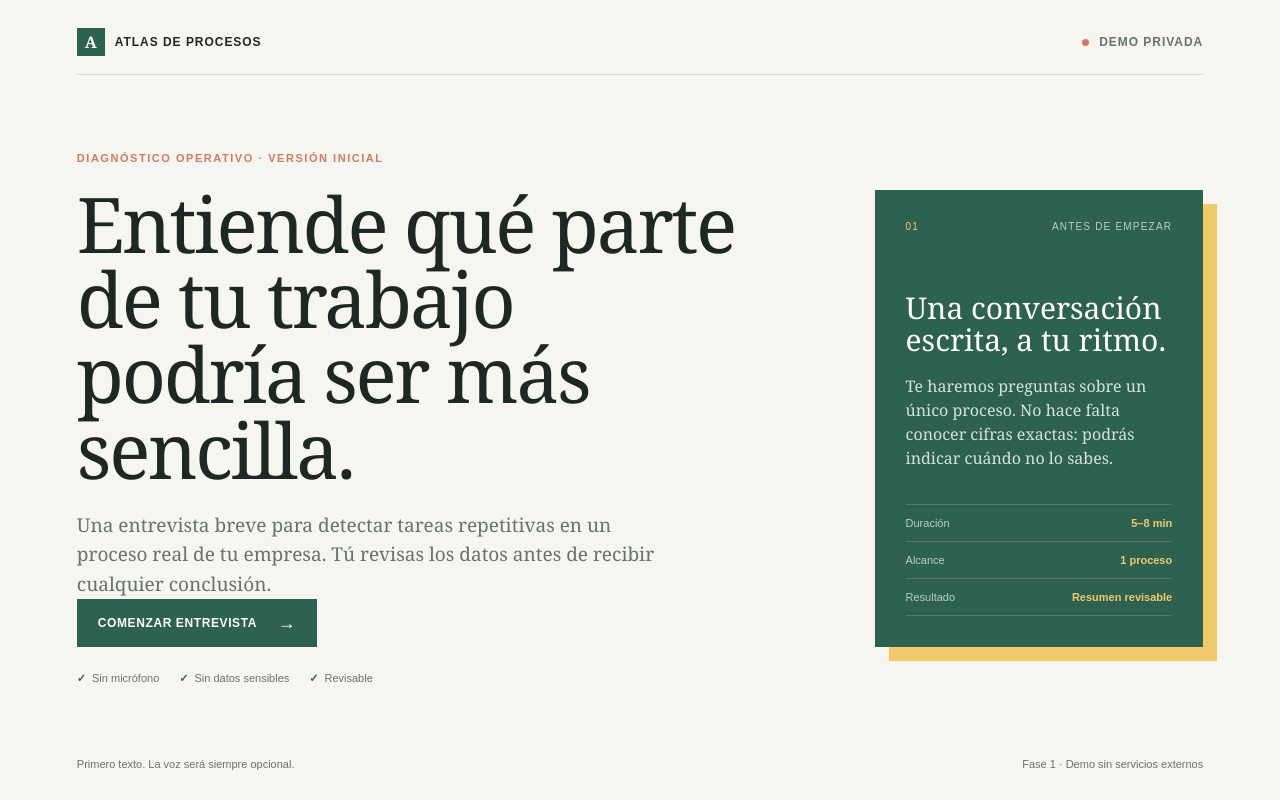
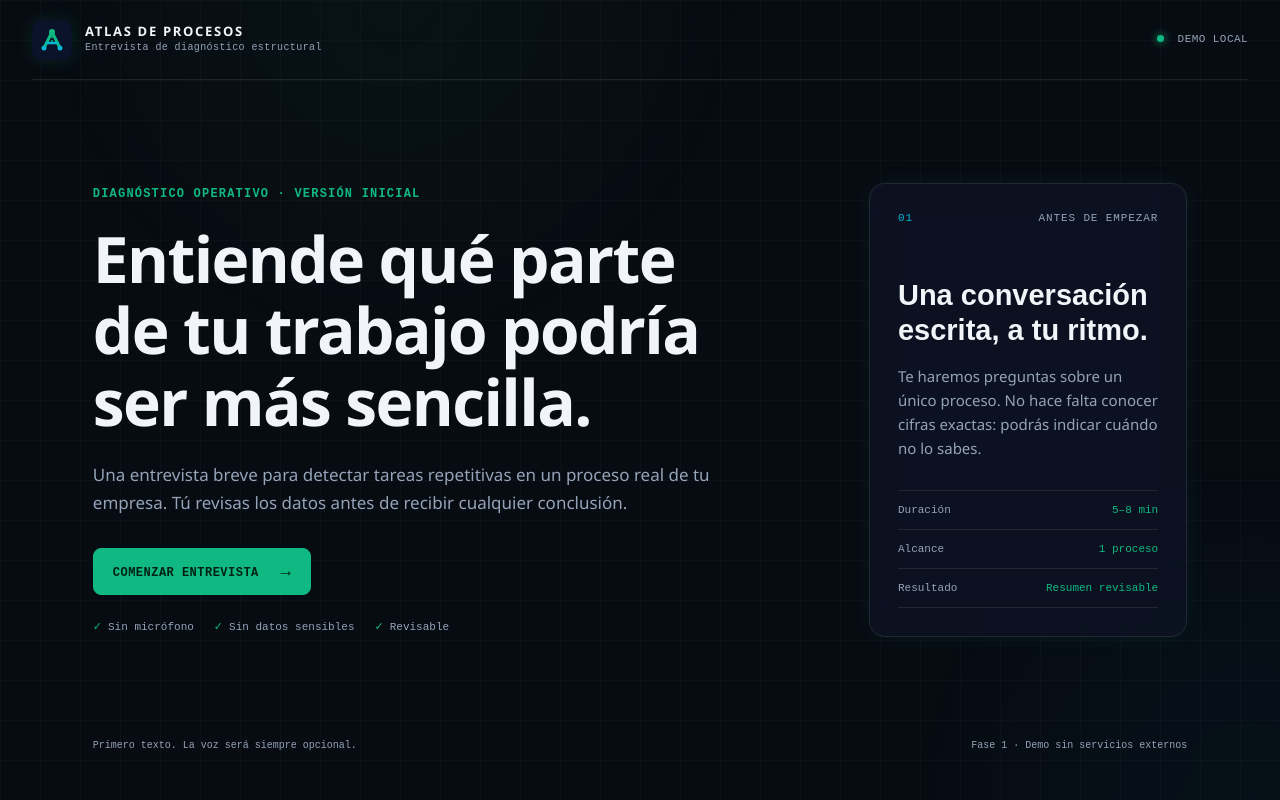
Before and after one commit to betoalzu/Audit_program, a Next.js app: page / in a window 1280 px wide. Built offline with nearby package versions, Linux system fonts and the light colour scheme.

Commit message:
feat: apply Stitch interview visual design

```diff
--- a/src/app/globals.css
+++ b/src/app/globals.css
@@ -1,60 +1,114 @@
 @import "tailwindcss";
 
 :root {
-	--ink: #1d2825;
-	--muted: #66736d;
-	--paper: #f5f6f0;
-	--white: #fffef9;
-	--line: #d8ded6;
-	--green: #2d6251;
-	--green-dark: #204b3e;
-	--yellow: #f0c96b;
-	--coral: #d9785f;
+  --canvas: #070b12;
+  --surface: rgba(13, 20, 36, .78);
+  --line: rgba(255, 255, 255, .09);
+  --line-strong: rgba(255, 255, 255, .15);
+  --text: #f1f5f9;
+  --muted: #94a3b8;
+  --faint: #475569;
+  --emerald: #10b981;
+  --cyan: #06b6d4;
 }
 
 * { box-sizing: border-box; }
-body { margin: 0; background: var(--paper); color: var(--ink); font-family: Georgia, "Times New Roman", serif; }
+html { background: var(--canvas); }
+body { margin: 0; min-width: 320px; background: var(--canvas); color: var(--text); font-family: "Plus Jakarta Sans", "Segoe UI", sans-serif; }
 button, input, textarea, select { font: inherit; }
 button { cursor: pointer; }
-.shell { min-height: 100vh; padding: 28px clamp(24px, 6vw, 92px) 30px; display: flex; flex-direction: column; }
-.narrow-shell { max-width: 980px; width: 100%; margin: 0 auto; }
-.centered-shell { align-items: center; justify-content: center; text-align: center; max-width: 720px; margin: 0 auto; }
-.topbar { display: flex; align-items: center; justify-content: space-between; border-bottom: 1px solid var(--line); padding-bottom: 18px; font: 600 12px/1.2 Arial, sans-serif; letter-spacing: .08em; text-transform: uppercase; }
-.brand { display: flex; align-items: center; gap: 10px; }
-.brand-mark { display: grid; place-items: center; width: 28px; height: 28px; background: var(--green); color: var(--white); font: bold 16px Georgia, serif; letter-spacing: 0; }
-.status, .step-count { color: var(--muted); }
-.status-dot { display: inline-block; width: 7px; height: 7px; margin-right: 6px; background: var(--coral); border-radius: 50%; }
-.hero-grid { display: grid; grid-template-columns: minmax(0, 1.35fr) minmax(280px, .65fr); gap: clamp(44px, 9vw, 140px); align-items: center; flex: 1; padding: 74px 0 70px; }
-.hero-copy { max-width: 720px; }
-.kicker { margin: 0 0 21px; color: var(--coral); font: bold 11px/1.2 Arial, sans-serif; letter-spacing: .14em; text-transform: uppercase; }
-h1, h2, p { margin-top: 0; }
-h1 { max-width: 800px; margin-bottom: 24px; font-size: clamp(44px, 6vw, 78px); font-weight: 400; line-height: .98; letter-spacing: -.03em; }
-.hero-lead, .question-hint { max-width: 590px; color: var(--muted); font-size: 19px; line-height: 1.55; }
-.primary-button, .secondary-button { border: 0; padding: 15px 21px; font: bold 12px/1 Arial, sans-serif; letter-spacing: .05em; text-transform: uppercase; transition: transform .2s, background .2s; }
-.primary-button { background: var(--green); color: var(--white); }
-.primary-button:hover { background: var(--green-dark); transform: translateY(-2px); }
-.primary-button span { margin-left: 17px; font-size: 18px; vertical-align: -2px; }
-.secondary-button { border: 1px solid var(--line); background: transparent; color: var(--ink); }
-.secondary-button:hover { border-color: var(--green); color: var(--green); }
-.trust-row { display: flex; gap: 20px; margin-top: 25px; color: var(--muted); font: 11px Arial, sans-serif; }
-.trust-row span::before { content: "✓"; margin-right: 6px; color: var(--green); font-weight: bold; }
-.intro-panel { background: var(--green); color: var(--white); padding: 31px; box-shadow: 14px 14px 0 var(--yellow); }
-.panel-topline { display: flex; justify-content: space-between; margin-bottom: 60px; color: #b5d0c4; font: 10px Arial, sans-serif; letter-spacing: .12em; text-transform: uppercase; }
-.panel-number { color: var(--yellow); }
-.intro-panel h2 { max-width: 270px; margin-bottom: 18px; font-size: 30px; font-weight: 400; line-height: 1.08; }
-.intro-panel p { color: #d4e2d9; font-size: 16px; line-height: 1.5; }
-.fact-list { margin: 34px 0 0; border-top: 1px solid #52796a; }
-.fact-list div { display: flex; justify-content: space-between; padding: 12px 0; border-bottom: 1px solid #52796a; }
-.fact-list dt, .fact-list dd { margin: 0; font: 11px Arial, sans-serif; }
-.fact-list dt { color: #b5d0c4; }.fact-list dd { color: var(--yellow); font-weight: bold; }
-.page-footer { display: flex; justify-content: space-between; color: var(--muted); font: 11px Arial, sans-serif; }
-.progress-track { height: 3px; margin-top: 35px; background: var(--line); }.progress-track span { display: block; height: 100%; background: var(--coral); transition: width .3s ease; }
-.back-link { border: 0; padding: 0; background: transparent; color: var(--muted); font: 11px Arial, sans-serif; letter-spacing: .08em; text-transform: uppercase; }.back-link:hover { color: var(--green); }
-.question-section { flex: 1; padding: clamp(70px, 12vh, 130px) 5% 50px; }.question-section h1 { max-width: 700px; font-size: clamp(42px, 6vw, 70px); }
-.answer-area { max-width: 680px; margin-top: 45px; }.answer-area input, .answer-area textarea, .answer-area select { width: 100%; border: 0; border-bottom: 2px solid var(--ink); border-radius: 0; outline: 0; padding: 15px 0; background: transparent; color: var(--ink); font-size: 24px; resize: vertical; }.answer-area input:focus, .answer-area textarea:focus, .answer-area select:focus { border-color: var(--coral); }.answer-area textarea { min-height: 130px; }.answer-area input::placeholder, .answer-area textarea::placeholder { color: #a4ada7; }
-.special-options { display: flex; flex-wrap: wrap; align-items: center; gap: 8px; margin-top: 27px; color: var(--muted); font: 12px Arial, sans-serif; }.chip { border: 1px solid var(--line); border-radius: 20px; padding: 8px 12px; background: transparent; color: var(--muted); font: 11px Arial, sans-serif; }.chip:hover, .chip.selected { border-color: var(--green); background: #e6eee8; color: var(--green-dark); }
-.question-footer { display: flex; justify-content: space-between; align-items: center; border-top: 1px solid var(--line); padding-top: 20px; }.save-note, .demo-note { color: var(--muted); font: 11px Arial, sans-serif; }
-.review-header { padding: 72px 0 35px; }.review-header h1 { font-size: clamp(42px, 6vw, 66px); margin-bottom: 18px; }.review-header p:not(.kicker) { max-width: 560px; color: var(--muted); font-size: 18px; line-height: 1.5; }
-.summary-card { border-top: 2px solid var(--ink); }.summary-row { display: flex; justify-content: space-between; gap: 20px; padding: 18px 0; border-bottom: 1px solid var(--line); }.summary-row strong { display: block; margin-top: 5px; font-size: 18px; font-weight: 400; }.summary-label { color: var(--muted); font: 10px Arial, sans-serif; letter-spacing: .08em; text-transform: uppercase; }.text-button { align-self: center; border: 0; border-bottom: 1px solid var(--green); padding: 3px 0; background: transparent; color: var(--green); font: 11px Arial, sans-serif; }.review-actions { display: flex; justify-content: space-between; padding-top: 30px; }
-.success-mark { display: grid; place-items: center; width: 64px; height: 64px; margin-bottom: 35px; background: var(--yellow); color: var(--green-dark); font-size: 30px; }.centered-shell h1 { font-size: clamp(44px, 7vw, 72px); }.centered-shell .hero-lead { margin: 0 auto 35px; }.demo-note { margin-top: 35px; }
-@media (max-width: 720px) { .shell { padding: 20px 20px 24px; }.hero-grid { grid-template-columns: 1fr; padding: 55px 0 50px; gap: 55px; }.intro-panel { box-shadow: 8px 8px 0 var(--yellow); }.page-footer { gap: 15px; flex-direction: column; }.trust-row { flex-wrap: wrap; }.topbar { gap: 14px; }.topbar .brand span:last-child { display: none; }.question-section { padding: 65px 0 40px; }.question-footer { gap: 18px; align-items: flex-start; flex-direction: column; }.question-footer .primary-button { width: 100%; }.special-options { align-items: flex-start; flex-direction: column; }.review-actions { gap: 12px; flex-direction: column-reverse; }.review-actions button { width: 100%; }.summary-row strong { max-width: 220px; overflow-wrap: anywhere; } }
+button:focus-visible, input:focus-visible, textarea:focus-visible, select:focus-visible { outline: 2px solid var(--cyan); outline-offset: 3px; }
+
+.shell { position: relative; min-height: 100vh; overflow: hidden; padding: 0 clamp(16px, 3vw, 32px); background-image: linear-gradient(rgba(255,255,255,.018) 1px, transparent 1px), linear-gradient(90deg, rgba(255,255,255,.018) 1px, transparent 1px); background-size: 40px 40px; }
+.shell::before, .shell::after { position: absolute; z-index: 0; width: 480px; height: 480px; border-radius: 50%; content: ""; filter: blur(100px); opacity: .3; pointer-events: none; }
+.shell::before { top: -240px; left: 12%; background: rgba(16,185,129,.12); }
+.shell::after { right: -210px; bottom: -240px; background: rgba(6,182,212,.1); }
+.narrow-shell { max-width: 1440px; margin: 0 auto; }
+.centered-shell { display: flex; align-items: center; justify-content: center; flex-direction: column; max-width: 720px; margin: 0 auto; text-align: center; }
+.topbar, .hero-grid, .page-footer, .question-section, .question-footer, .review-header, .summary-card, .review-actions, .centered-shell > * { position: relative; z-index: 1; }
+.topbar { display: flex; align-items: center; justify-content: space-between; min-height: 80px; border-bottom: 1px solid var(--line); }
+.brand { display: flex; align-items: center; gap: 13px; }
+.brand-logo { display: block; width: 40px; height: 40px; border-radius: 10px; box-shadow: 0 0 18px rgba(16,185,129,.15); }
+.brand-logo svg { display: block; width: 100%; height: 100%; }
+.brand-copy { display: flex; flex-direction: column; gap: 4px; }
+.brand-copy strong { color: var(--text); font: 700 13px/1 "Space Grotesk", "Segoe UI", sans-serif; letter-spacing: .13em; text-transform: uppercase; }
+.brand-copy small { color: var(--muted); font: 10px/1.2 "JetBrains Mono", monospace; letter-spacing: .04em; }
+.status, .progress-meta { color: var(--muted); font: 11px/1.3 "JetBrains Mono", monospace; letter-spacing: .04em; text-transform: uppercase; }
+.status-dot { display: inline-block; width: 7px; height: 7px; margin-right: 7px; border-radius: 50%; background: var(--emerald); box-shadow: 0 0 9px var(--emerald); }
+.progress-meta { display: grid; grid-template-columns: auto auto; gap: 0 6px; text-align: right; }
+.progress-meta strong { color: var(--emerald); }
+.progress-meta small { grid-column: 1 / -1; margin-top: 5px; color: var(--muted); font-size: 10px; text-transform: none; }
+.hero-grid { display: grid; grid-template-columns: minmax(0, 1.35fr) minmax(280px, .65fr); gap: clamp(44px, 9vw, 140px); align-items: center; min-height: calc(100vh - 140px); padding: 75px 5%; }
+.hero-copy { max-width: 730px; }
+.kicker { margin: 0 0 20px; color: var(--emerald); font: 600 12px/1.3 "JetBrains Mono", monospace; letter-spacing: .1em; text-transform: uppercase; }
+.hero-copy h1, .question-section h1, .review-header h1, .centered-shell h1 { margin: 0 0 23px; font: 600 clamp(38px, 5vw, 66px)/1.12 "Space Grotesk", "Segoe UI", sans-serif; letter-spacing: -.025em; }
+.hero-lead, .question-hint, .review-header > p:not(.kicker) { max-width: 650px; margin: 0; color: var(--muted); font-size: 17px; line-height: 1.65; }
+.primary-button, .secondary-button { border-radius: 8px; padding: 14px 19px; font: 600 12px/1 "JetBrains Mono", monospace; letter-spacing: .04em; text-transform: uppercase; transition: .2s ease; }
+.primary-button { border: 1px solid var(--emerald); background: var(--emerald); color: #002113; box-shadow: 0 0 0 rgba(16,185,129,0); }
+.primary-button:hover { background: #34d399; box-shadow: 0 0 19px rgba(16,185,129,.35); transform: translateY(-1px); }
+.primary-button span { margin-left: 14px; font-size: 17px; }
+.secondary-button { border: 1px solid var(--line-strong); background: rgba(255,255,255,.04); color: var(--text); }
+.secondary-button:hover { border-color: rgba(6,182,212,.55); background: rgba(6,182,212,.08); }
+.hero-copy > .primary-button { margin-top: 31px; }
+.trust-row { display: flex; flex-wrap: wrap; gap: 20px; margin-top: 25px; color: var(--muted); font: 11px "JetBrains Mono", monospace; }
+.trust-row span::before { margin-right: 6px; color: var(--emerald); content: "✓"; }
+.intro-panel { border: 1px solid var(--line); border-radius: 16px; padding: 28px; background: var(--surface); box-shadow: 0 0 25px -4px rgba(16,185,129,.12); backdrop-filter: blur(16px); }
+.panel-topline { display: flex; justify-content: space-between; margin-bottom: 54px; color: var(--muted); font: 11px "JetBrains Mono", monospace; letter-spacing: .08em; text-transform: uppercase; }
+.panel-number { color: var(--cyan); }
+.intro-panel h2 { max-width: 300px; margin: 0 0 16px; font: 600 29px/1.2 "Space Grotesk", sans-serif; }
+.intro-panel p { color: var(--muted); font-size: 15px; line-height: 1.6; }
+.fact-list { margin: 30px 0 0; border-top: 1px solid var(--line); }
+.fact-list div { display: flex; justify-content: space-between; padding: 13px 0; border-bottom: 1px solid var(--line); }
+.fact-list dt, .fact-list dd { margin: 0; font: 11px "JetBrains Mono", monospace; }
+.fact-list dt { color: var(--muted); }
+.fact-list dd { color: var(--emerald); }
+.page-footer { display: flex; justify-content: space-between; padding: 0 5% 25px; color: var(--muted); font: 10px "JetBrains Mono", monospace; }
+.progress-track { position: relative; z-index: 1; height: 4px; margin: 0 -32px; background: rgba(255,255,255,.08); }
+.progress-track span { display: block; height: 100%; background: linear-gradient(90deg, var(--emerald), var(--cyan), #6ee7b7); box-shadow: 0 0 12px rgba(16,185,129,.7); transition: width .4s ease; }
+.back-link { border: 1px solid transparent; border-radius: 8px; padding: 9px 10px; background: transparent; color: var(--muted); font: 11px "JetBrains Mono", monospace; letter-spacing: .06em; text-transform: uppercase; }
+.back-link:hover { border-color: var(--line); color: var(--emerald); background: rgba(255,255,255,.04); }
+.back-link span { margin-left: 6px; }
+.question-section { min-height: calc(100vh - 170px); padding: clamp(75px, 11vh, 130px) 7% 50px; }
+.question-section h1 { max-width: 820px; font-size: clamp(38px, 5vw, 64px); }
+.answer-area { max-width: 820px; margin-top: 48px; }
+.answer-area input, .answer-area textarea, .answer-area select { width: 100%; border: 1px solid var(--line); border-radius: 10px; padding: 20px; outline: none; background: rgba(11,15,23,.62); color: var(--text); font: 500 clamp(19px, 2.3vw, 29px)/1.4 "Space Grotesk", sans-serif; box-shadow: 0 0 25px -4px rgba(16,185,129,.18); resize: vertical; }
+.answer-area input:focus, .answer-area textarea:focus, .answer-area select:focus { border-color: rgba(16,185,129,.72); box-shadow: 0 0 25px -4px rgba(16,185,129,.35); }
+.answer-area textarea { min-height: 145px; }
+.answer-area input::placeholder, .answer-area textarea::placeholder { color: var(--faint); }
+.special-options { display: flex; flex-wrap: wrap; align-items: center; gap: 9px; margin-top: 25px; color: var(--muted); font: 11px "JetBrains Mono", monospace; }
+.chip { border: 1px solid var(--line); border-radius: 999px; padding: 9px 13px; background: rgba(15,23,42,.7); color: #cbd5e1; font: 11px "JetBrains Mono", monospace; }
+.chip:hover, .chip.selected { border-color: rgba(16,185,129,.55); background: rgba(16,185,129,.12); color: #6ee7b7; }
+.question-footer { display: flex; align-items: center; justify-content: space-between; border-top: 1px solid var(--line); padding: 18px 7% 25px; }
+.save-note, .demo-note { color: var(--muted); font: 11px "JetBrains Mono", monospace; }
+.review-header { padding: 75px 7% 38px; }
+.review-header h1 { font-size: clamp(38px, 5vw, 60px); }
+.summary-card { margin: 0 7%; border-top: 1px solid var(--line-strong); }
+.summary-row { display: flex; justify-content: space-between; gap: 20px; padding: 18px 0; border-bottom: 1px solid var(--line); }
+.summary-row strong { display: block; max-width: 780px; margin-top: 6px; color: var(--text); font: 400 16px/1.5 "Plus Jakarta Sans", sans-serif; }
+.summary-label { color: var(--muted); font: 10px "JetBrains Mono", monospace; letter-spacing: .08em; text-transform: uppercase; }
+.text-button { align-self: center; border: 0; border-bottom: 1px solid var(--cyan); padding: 3px 0; background: transparent; color: var(--cyan); font: 11px "JetBrains Mono", monospace; }
+.review-actions { display: flex; justify-content: space-between; padding: 30px 7%; }
+.success-mark { display: grid; place-items: center; width: 64px; height: 64px; margin-bottom: 32px; border: 1px solid rgba(16,185,129,.45); border-radius: 16px; background: rgba(16,185,129,.12); color: var(--emerald); font: 30px "JetBrains Mono", monospace; box-shadow: 0 0 24px rgba(16,185,129,.18); }
+.centered-shell h1 { max-width: 700px; }
+.centered-shell .hero-lead { margin-bottom: 30px; }
+
+@media (max-width: 720px) {
+  .shell { padding: 0 16px; }
+  .hero-grid { display: flex; flex-direction: column; align-items: stretch; min-height: auto; padding: 65px 0 55px; gap: 55px; }
+  .hero-copy h1, .question-section h1, .review-header h1, .centered-shell h1 { font-size: 37px; }
+  .intro-panel { padding: 22px; }
+  .page-footer { flex-direction: column; gap: 11px; padding: 0 0 22px; }
+  .brand-copy small { display: none; }
+  .brand-copy strong { font-size: 11px; }
+  .status { font-size: 10px; }
+  .progress-track { margin: 0 -16px; }
+  .question-section { min-height: calc(100vh - 160px); padding: 65px 0 40px; }
+  .question-footer { align-items: flex-start; flex-direction: column; gap: 17px; padding: 18px 0 24px; }
+  .question-footer .primary-button { width: 100%; }
+  .special-options { align-items: flex-start; flex-direction: column; }
+  .review-header { padding: 65px 0 34px; }
+  .summary-card { margin: 0; }
+  .review-actions { flex-direction: column-reverse; gap: 12px; padding: 28px 0; }
+  .review-actions button { width: 100%; }
+  .summary-row strong { max-width: 220px; overflow-wrap: anywhere; }
+}
--- a/src/app/page.tsx
+++ b/src/app/page.tsx
@@ -121,6 +121,29 @@ function displayAnswer(answer: Answer | undefined) {
   return answer?.trim() || "Sin respuesta";
 }
 
+function LogoMark() {
+  return (
+    <svg aria-hidden="true" viewBox="0 0 40 40" fill="none">
+      <rect width="40" height="40" rx="10" fill="#0B132B" />
+      <path d="M12 28L20 12L28 28" stroke="#10B981" strokeWidth="3" strokeLinecap="round" strokeLinejoin="round" />
+      <path d="M15 23H25" stroke="#06B6D4" strokeWidth="2.5" strokeLinecap="round" />
+      <circle cx="20" cy="12" r="3" fill="#10B981" />
+      <circle cx="12" cy="28" r="2.5" fill="#06B6D4" />
+      <circle cx="28" cy="28" r="2.5" fill="#06B6D4" />
+      <path d="M20 12V23" stroke="#10B981" strokeWidth="1.5" strokeDasharray="2 2" />
+    </svg>
+  );
+}
+
+function Brand() {
+  return (
+    <div className="brand">
+      <span className="brand-logo"><LogoMark /></span>
+      <span className="brand-copy"><strong>Atlas de procesos</strong><small>Entrevista de diagnóstico estructural</small></span>
+    </div>
+  );
+}
+
 export default function Home() {
   const [screen, setScreen] = useState<"welcome" | "questions" | "review" | "done">("welcome");
   const [questionIndex, setQuestionIndex] = useState(0);
@@ -163,8 +186,8 @@ export default function Home() {
     return (
       <main className="shell">
         <header className="topbar">
-          <div className="brand"><span className="brand-mark">A</span><span>Atlas de procesos</span></div>
-          <span className="status"><span className="status-dot" /> Demo privada</span>
+          <Brand />
+          <span className="status"><span className="status-dot" /> Demo local</span>
         </header>
         <section className="hero-grid">
           <div className="hero-copy">
@@ -189,7 +212,7 @@ export default function Home() {
   if (screen === "review") {
     return (
       <main className="shell narrow-shell">
-        <header className="topbar"><div className="brand"><span className="brand-mark">A</span><span>Atlas de procesos</span></div><span className="status"><span className="status-dot" /> Revisión</span></header>
+        <header className="topbar"><Brand /><span className="status"><span className="status-dot" /> Revisión</span></header>
         <section className="review-header"><p className="kicker">Último paso</p><h1>Revisa lo que hemos entendido.</h1><p>Estos datos son un borrador editable. En la siguiente fase se usarán para calcular el diagnóstico.</p></section>
         <section className="summary-card" aria-label="Resumen de respuestas">
           {questions.map((question, index) => <div className="summary-row" key={question.id}><div><span className="summary-label">{question.title}</span><strong>{displayAnswer(answers[question.id])}</strong></div><button className="text-button" onClick={() => { setQuestionIndex(index); setScreen("questions"); }}>Editar</button></div>)}
@@ -207,7 +230,7 @@ export default function Home() {
 
   return (
     <main className="shell narrow-shell">
-      <header className="topbar"><button className="back-link" onClick={goBack} aria-label="Volver">← <span>Salir</span></button><div className="brand"><span className="brand-mark">A</span><span>Atlas de procesos</span></div><span className="step-count">{questionIndex + 1} / {questions.length}</span></header>
+      <header className="topbar"><button className="back-link" onClick={goBack} aria-label="Pausar y salir">← <span>Pausar y salir</span></button><Brand /><div className="progress-meta"><strong>{questionIndex + 1}</strong><span>/ {questions.length}</span><small>Tiempo est.: ~7 min</small></div></header>
       <div className="progress-track" aria-label={`Progreso: ${progress}%`}><span style={{ width: `${progress}%` }} /></div>
       <section className="question-section">
         <p className="kicker">{currentQuestion.eyebrow}</p>
```
